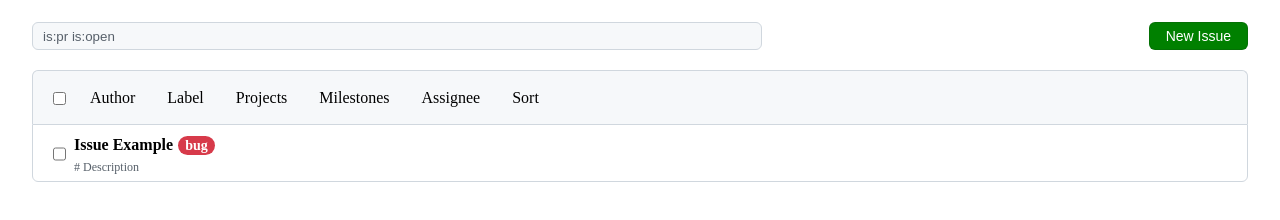
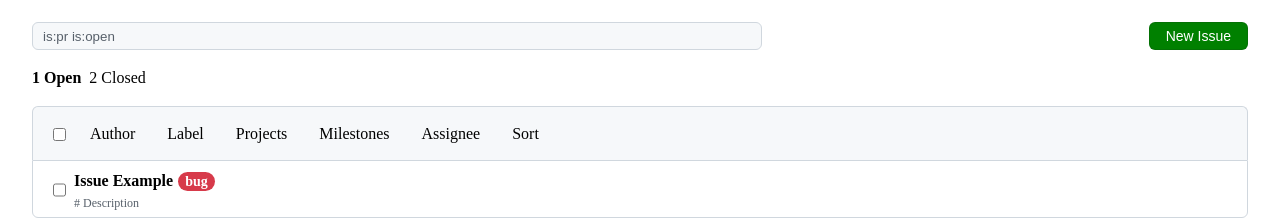
Before and after one commit to mulddang2/Github-Issues, a React (Vite) app: page / in a window 1280 px wide. Shown: the part 149-369 px from the top of the page. Built offline with nearby package versions, Linux system fonts and the light colour scheme.

Commit message:
Feat: add mode ( open, closed )

```diff
--- a/src/ListContainer.jsx
+++ b/src/ListContainer.jsx
@@ -1,11 +1,17 @@
+/* eslint-disable react/prop-types */
 import { useState } from 'react';
 import styles from './ListContainer.module.css';
 import Button from './components/Button';
 import ListItem from './components/ListItem';
 import ListItemLayout from './components/ListItemLayout';
+import cx from 'clsx';
 
 export default function ListContainer() {
   const [inputValue, setInputValue] = useState('is:pr is:open');
+  const [isOpenMode, setIsOpenMode] = useState(true);
+
+  const openModeDataSize = 1;
+  const closeModeDataSize = 2;
 
   return (
     <div className={styles.listContainer}>
@@ -21,6 +27,12 @@ export default function ListContainer() {
           New Issue
         </Button>
       </div>
+      <>
+        <OpenClosedFilter size={openModeDataSize} state='Open' onClick={() => setIsOpenMode(true)} selected={isOpenMode}  />
+        <OpenClosedFilter size={closeModeDataSize} state='Closed' onClick={() => setIsOpenMode(false)} selected={!isOpenMode}  />
+      </>
+
+
       <ListItemLayout className={styles.listFilter}>
         <div className={styles.filterLists}>
           <span>Author</span>
@@ -32,11 +44,29 @@ export default function ListContainer() {
         </div>
       </ListItemLayout>
       <div className={styles.container}>
-        <ListItem badges={[{
-          color: 'red',
-          title: 'bug',
-        }]}/>
+        <ListItem
+          // checked={checkedList.filter((item) => item.id == '0')[0]}
+          // onChangeCheckBox={() => setCheckedList((checkedList) => [...checkedList, '0'])}
+          badges={[
+            {
+              color: 'red',
+              title: 'bug',
+            },
+          ]}
+        />
       </div>
     </div>
   );
 }
+
+function OpenClosedFilter({ size, state, onClick, selected }) {
+  return (
+    <span
+      role="button"
+      className={cx(styles.textFilter, { [styles.selected]: selected })}
+      onClick={onClick}
+    >
+      {size} {state}
+    </span>
+  );
+}
--- a/src/ListContainer.module.css
+++ b/src/ListContainer.module.css
@@ -7,6 +7,7 @@
 .topSection {
   display: flex;
   justify-content: space-between;
+  margin-bottom: 20px;
 }
 
 .listFilter {
@@ -38,3 +39,12 @@
   padding: 0 16px;
   line-height: 21px;
 }
+
+.textFilter {
+  margin-right: 8px;
+  cursor: pointer;
+}
+
+.selected {
+  font-weight: 800;
+}
```
